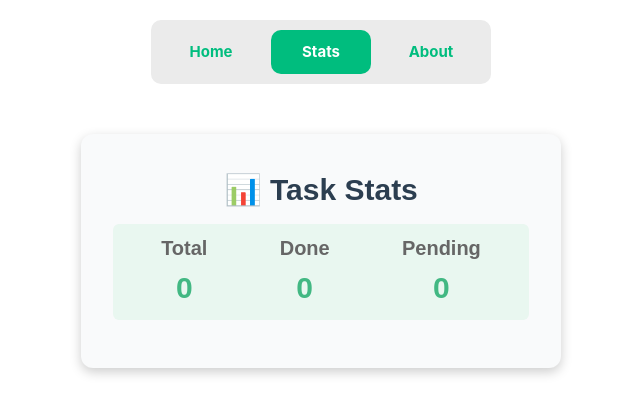
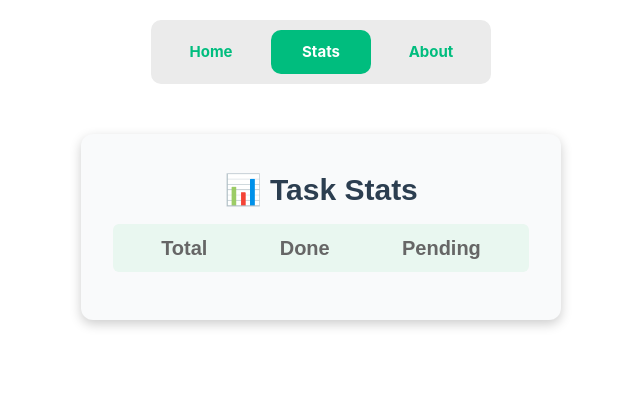
Before and after one commit to sisonjcs/SISON_JANELLE_CASSANDRA_FRONTEND, a Vue app: page /stats in a window 1280 px wide. Shown: the top 414 px of the page, without its empty margins (319-959 px from the left). Built offline with nearby package versions, Linux system fonts and the light colour scheme; the HTML template or start-up script is replaced by a standard one.

Commit message:
feat: working user login

```diff
--- a/src/main.ts
+++ b/src/main.ts
@@ -2,11 +2,13 @@ import './assets/main.css'
 
 import { createApp, markRaw } from 'vue'
 import { createPinia } from 'pinia'
+import piniaPluginPersistedstate from 'pinia-plugin-persistedstate'
 import App from './App.vue'
 import router from './router/index'
 
 const app = createApp(App);
 const pinia = createPinia();
+pinia.use(piniaPluginPersistedstate)
 
 pinia.use(({ store }) => {
     store.router = markRaw(router)
--- a/src/router/index.ts
+++ b/src/router/index.ts
@@ -37,7 +37,7 @@ router.beforeEach((to, from, next) => {
     const taskStore = useTaskStore()
     // your guard logic here
     if (to.meta.requiresTask) {
-        if (taskStore.tasks.find(task => task.id == Number(to.params.id))) {
+        if (taskStore.tasks?.find(task => task.id == Number(to.params.id))) {
             next()
         } else {
             next({ path: '/home', query: { error: 'notfound' } })
--- a/src/stores/taskStore.ts
+++ b/src/stores/taskStore.ts
@@ -71,12 +71,12 @@ export const useTaskStore = defineStore('tasks', () => {
     const userStore = useUserStore()
     const { users, currentUser } = storeToRefs(userStore)
 
-    const tasks: Ref<Task[]> = ref([])
+    const tasks = computed(() => currentUser.value?.tasks)
     const nextId = ref(1)
 
-    const totalCount = computed(() => tasks.value.length)
-    const doneCount = computed(() => tasks.value.filter(t => t.done).length)
-    const pendingCount = computed(() => tasks.value.filter(t => !t.done).length)
+    const totalCount = computed(() => tasks.value?.length)
+    const doneCount = computed(() => tasks.value?.filter(t => t.done).length)
+    const pendingCount = computed(() => tasks.value?.filter(t => !t.done).length)
 
     function addTask(name: string) {
         if (name) {
@@ -86,23 +86,28 @@ export const useTaskStore = defineStore('tasks', () => {
                 done: false
             }
 
-            tasks.value.push(newTask)
+            currentUser.value?.tasks.push(newTask)
+            // tasks.value.push(newTask)
         }
     }
 
     function toggleTask(id: number) {
-        const foundTask = tasks.value.find(t => t.id === id)
+        const foundTask = currentUser.value?.tasks.find(t => t.id === id)
         if (foundTask) {
             foundTask.done = foundTask.done
         }
     }
 
     function removeTask(id: number) {
-        const foundTask = tasks.value.find(t => t.id === id)
+        const foundTask = currentUser.value?.tasks.find(t => t.id === id)
         if (foundTask) {
-            tasks.value = tasks.value.filter(t => t.id !== id)
+            if (currentUser.value?.tasks) {
+                currentUser.value.tasks = currentUser.value?.tasks.filter(t => t.id !== id)
+            }
         }
     }
 
     return ({ tasks, doneCount, pendingCount, totalCount, addTask, toggleTask, removeTask })
+}, {
+    persist: true
 })
--- a/src/stores/userStore.ts
+++ b/src/stores/userStore.ts
@@ -29,4 +29,6 @@ export const useUserStore = defineStore('users', () => {
     }
 
     return ({ users, currentUser, logIn, logOut })
+}, {
+    persist: true
 })
--- a/src/views/day4/TaskListView.vue
+++ b/src/views/day4/TaskListView.vue
@@ -123,7 +123,7 @@ function handleLogOut() {
             </button>
           </li>
         </ul>
-        <p v-show="tasks.length === 0">
+        <p v-show="!tasks || tasks.length === 0">
           No tasks yet. Add one above!
         </p>
       </div>
```
